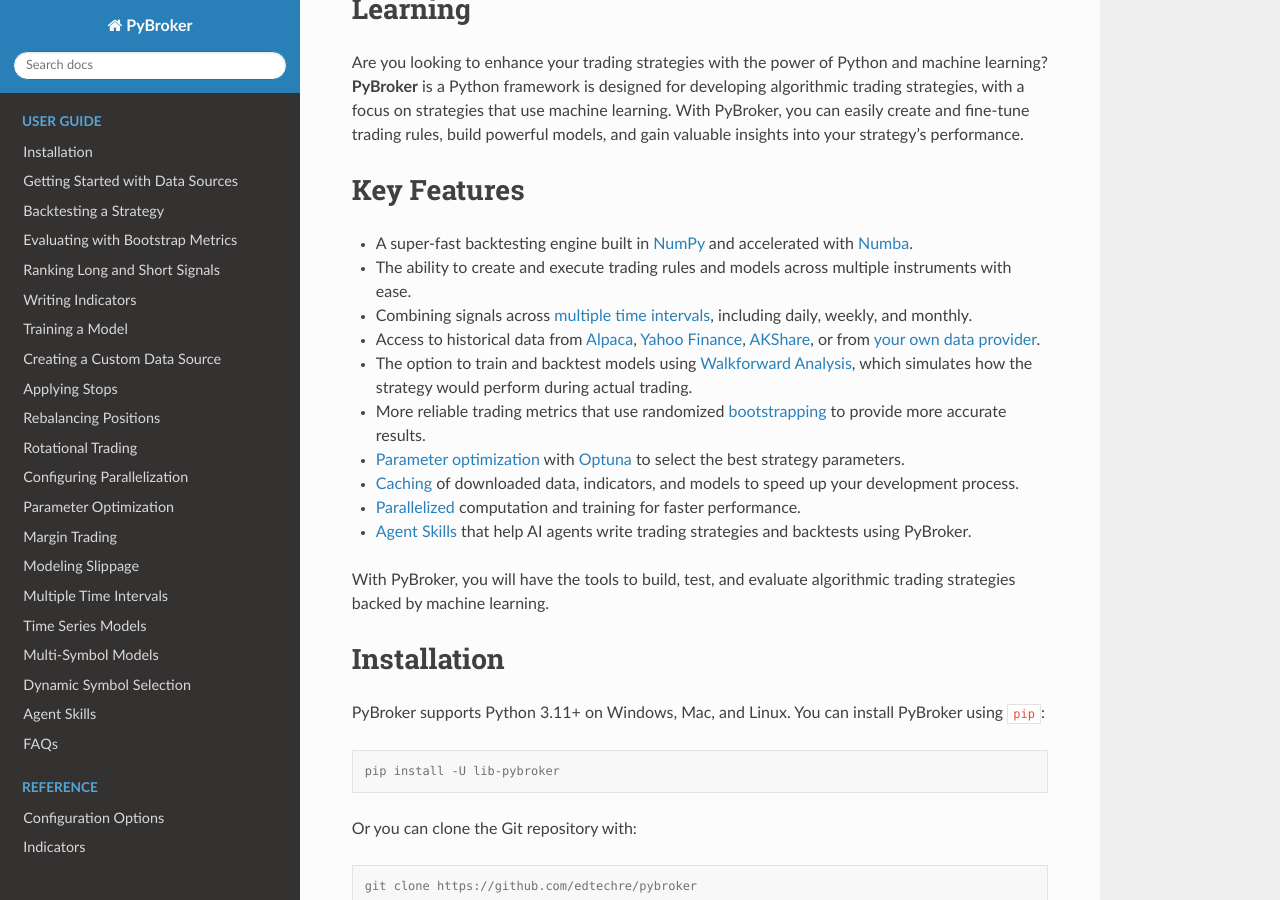
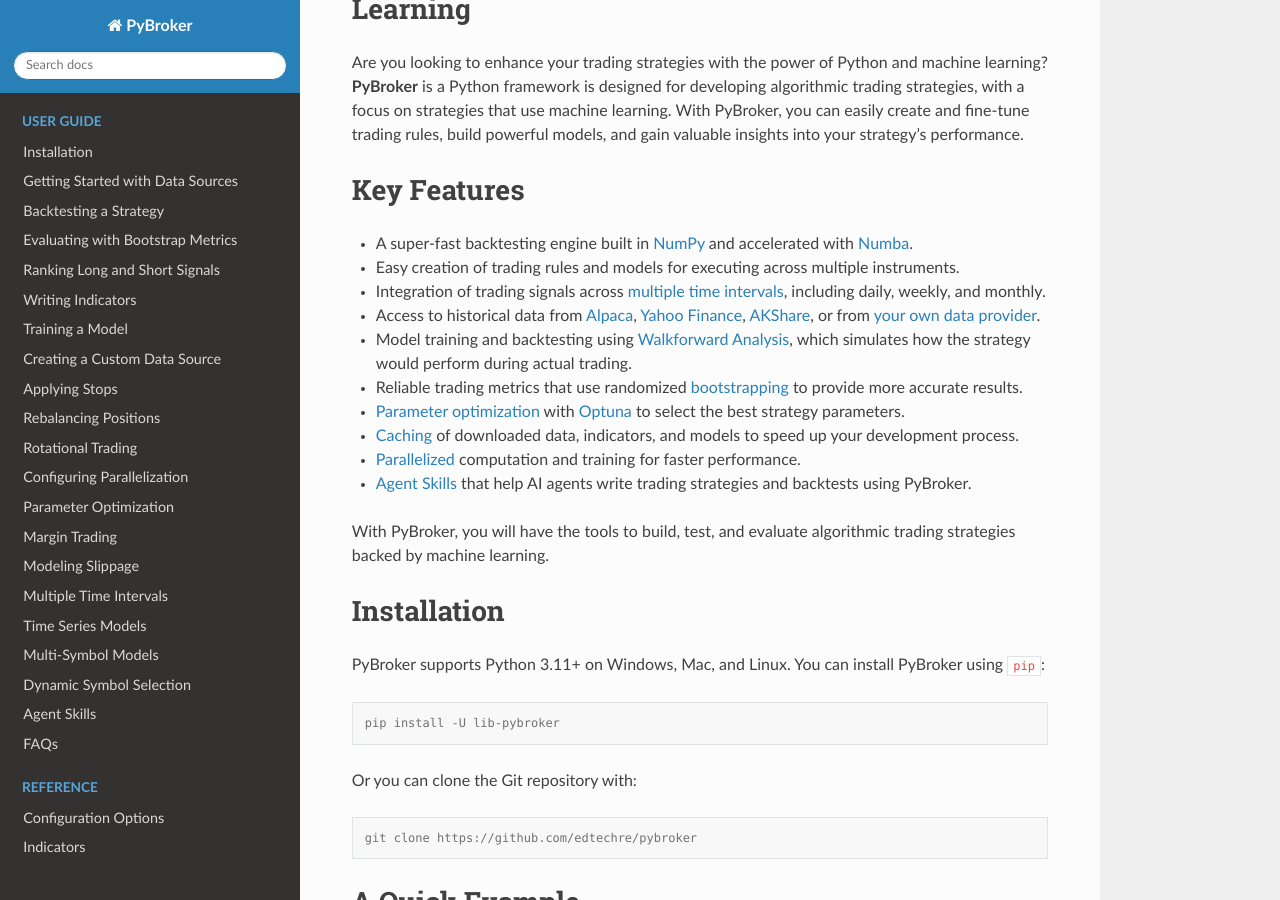
Before and after one commit to edtechre/pybroker, a Sphinx documentation site: the page built from docs/source/index.rst, in a window 1280 px wide and 900 px high, scrolled down 369 px. Built offline with Sphinx 7.4.7 and the Read the Docs theme 3.1.0, drawn with Linux system fonts in a browser that asks for light colours.

Commit message:
Update README and index.rst
Change key features to noun phrases

```diff
--- a/docs/source/index.rst
+++ b/docs/source/index.rst
@@ -71,16 +71,17 @@
 Key Features
 ============
 
-* A super-fast backtesting engine built in `NumPy <https://numpy.org/>`_  and accelerated with `Numba <https://numba.pydata.org/>`_.
-* The ability to create and execute trading rules and models across multiple instruments with ease.
-* Combining signals across `multiple time intervals <https://www.pybroker.com/en/latest/notebooks/15.%20Multiple%20Time%20Intervals.html>`_, including daily, weekly, and monthly.
+* A super-fast backtesting engine built in `NumPy <https://numpy.org/>`_ and accelerated with `Numba <https://numba.pydata.org/>`_.
+* Easy creation of trading rules and models for executing across multiple instruments.
+* Integration of trading signals across `multiple time intervals <https://www.pybroker.com/en/latest/notebooks/15.%20Multiple%20Time%20Intervals.html>`_, including daily, weekly, and monthly.
 * Access to historical data from `Alpaca <https://alpaca.markets/>`_, `Yahoo Finance <https://finance.yahoo.com/>`_, `AKShare <https://github.com/akfamily/akshare>`_, or from `your own data provider <https://www.pybroker.com/en/latest/notebooks/7.%20Creating%20a%20Custom%20Data%20Source.html>`_.
-* The option to train and backtest models using `Walkforward Analysis <https://www.pybroker.com/en/latest/notebooks/6.%20Training%20a%20Model.html#Walkforward-Analysis>`_, which simulates how the strategy would perform during actual trading.
-* More reliable trading metrics that use randomized `bootstrapping <https://en.wikipedia.org/wiki/Bootstrapping_(statistics)>`_ to provide more accurate results.
+* Model training and backtesting using `Walkforward Analysis <https://www.pybroker.com/en/latest/notebooks/6.%20Training%20a%20Model.html#Walkforward-Analysis>`_, which simulates how the strategy would perform during actual trading.
+* Reliable trading metrics that use randomized `bootstrapping <https://en.wikipedia.org/wiki/Bootstrapping_(statistics)>`_ to provide more accurate results.
 * `Parameter optimization <https://www.pybroker.com/en/latest/notebooks/12.%20Parameter%20Optimization.html>`_ with `Optuna <https://optuna.org/>`_ to select the best strategy parameters.
 * `Caching <https://www.pybroker.com/en/latest/notebooks/1.%20Getting%20Started%20with%20Data%20Sources.html#Caching-Data>`_ of downloaded data, indicators, and models to speed up your development process.
 * `Parallelized <https://www.pybroker.com/en/latest/notebooks/11.%20Configuring%20Parallelization.html>`_ computation and training for faster performance.
 * :doc:`Agent Skills <agent-skills>` that help AI agents write trading strategies and backtests using PyBroker.
+
 
 With PyBroker, you will have the tools to build, test, and evaluate algorithmic trading strategies backed by machine learning.
 
```
Also changed, not shown: README.md (+10 -10 lines).
